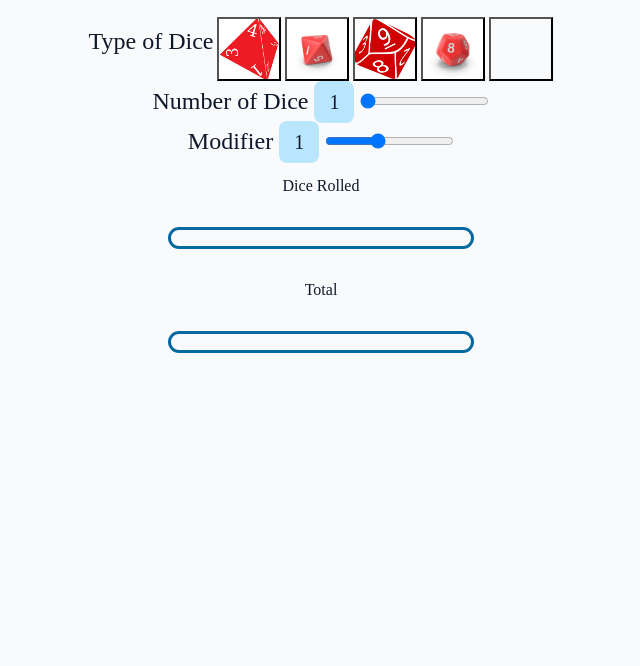
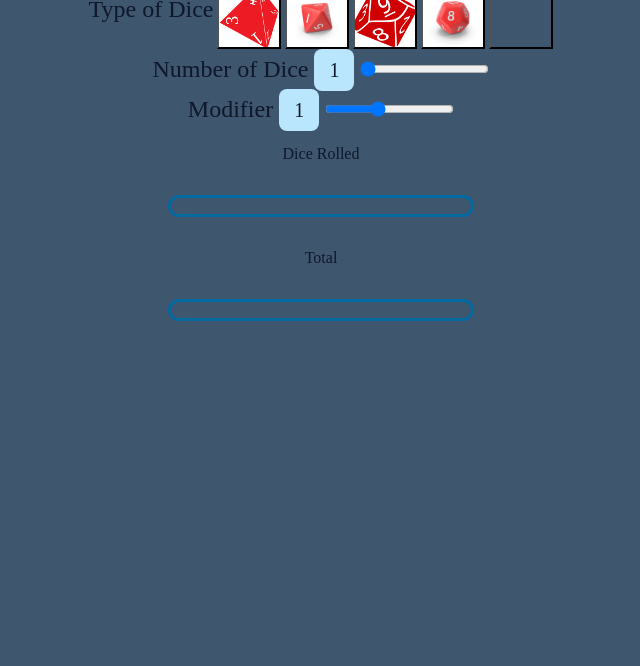
Before and after one commit to EagleCollin/dice-rolling, a plain HTML site: page index.html in a window 1280 px wide. Shown: the part 134-800 px from the top of the page, without its empty margins (319-959 px from the left). Drawn offline with Linux system fonts and the light colour scheme.

Commit message:
Updated styles

```diff
--- a/styles.css
+++ b/styles.css
@@ -1,7 +1,7 @@
 body {
     margin: 0;
     color: #0f172a;
-    background-color: #f8fafc;
+    background-color: #3e566e;
   }
 
   h1 {
@@ -11,7 +11,7 @@ body {
 
 .container {
     text-align: center;
-    margin-top: 64px;
+    margin:auto
   }
 
 .btn-d4 {
```
